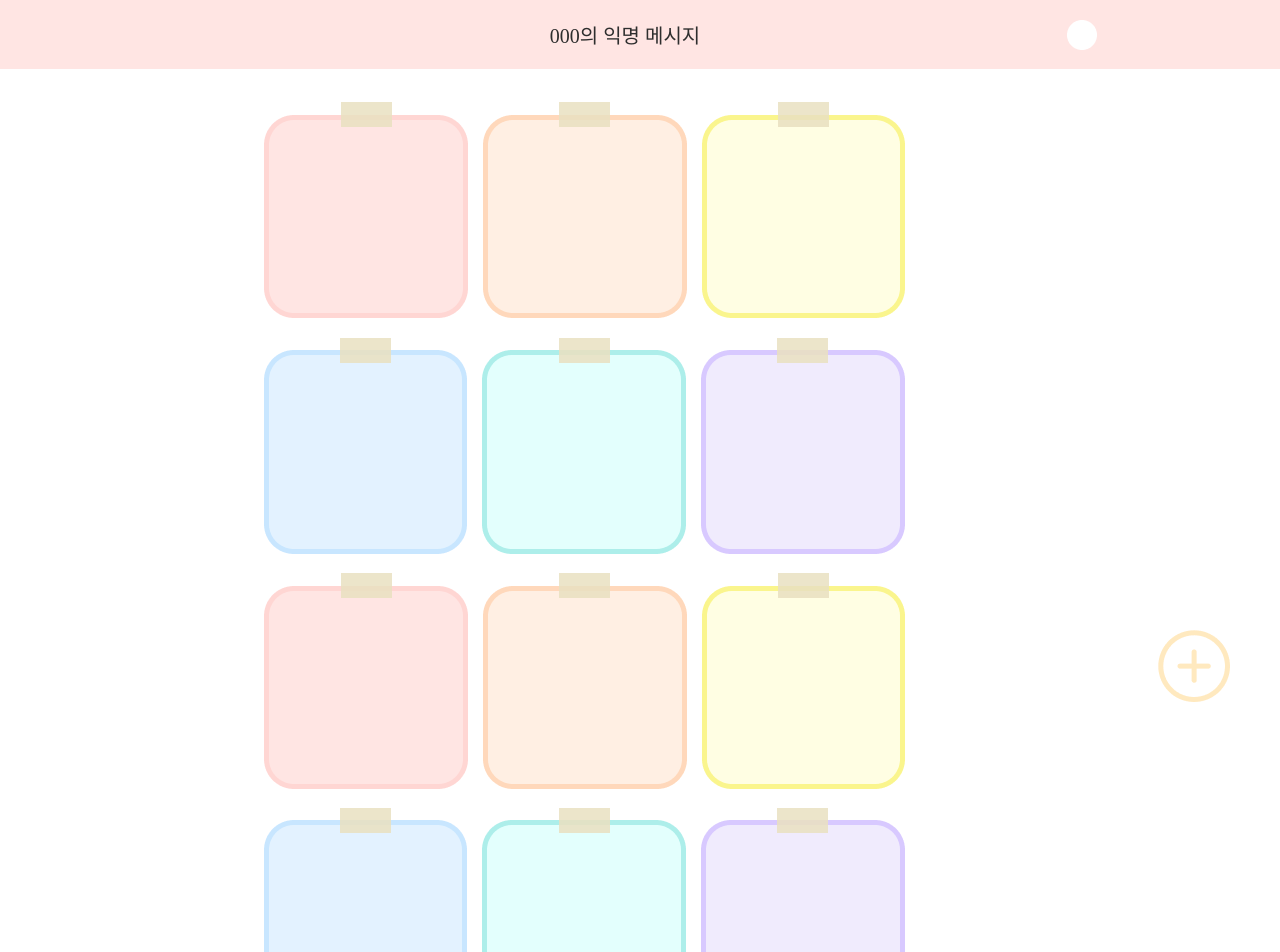
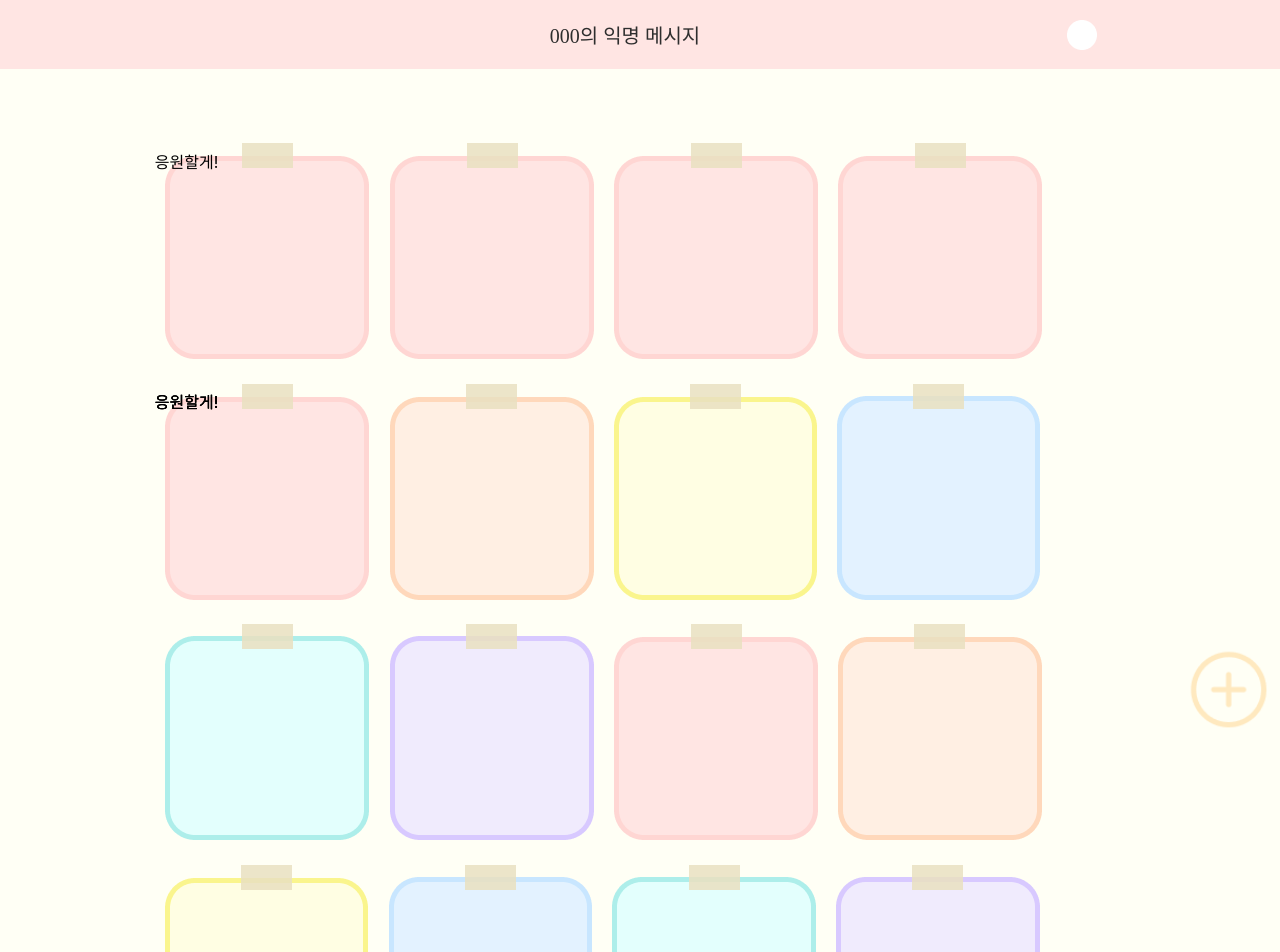
Before and after one commit to Z0ro0/CheerUP, a React (Create React App) app: page / in a window 1280 px wide. Shown: the top 952 px of the page. Built offline with nearby package versions, Linux system fonts and the light colour scheme; a web font is replaced by a local one.

Commit message:
포스트잇 간격 수정, 글쓰기 버튼 고정, p 태그 겹치는 오류 수정 필요

```diff
--- a/src/App.css
+++ b/src/App.css
@@ -4,47 +4,6 @@
   font-weight: normal;
   font-style: normal;
 }
-
-.App {
-  text-align: center;
-}
-
-.App-logo {
-  height: 40vmin;
-  pointer-events: none;
-}
-
-@media (prefers-reduced-motion: no-preference) {
-  .App-logo {
-    animation: App-logo-spin infinite 20s linear;
-  }
-}
-
-.App-header {
-  background-color: #282c34;
-  min-height: 100vh;
-  display: flex;
-  flex-direction: column;
-  align-items: center;
-  justify-content: center;
-  font-size: calc(10px + 2vmin);
-  color: white;
-}
-
-.App-link {
-  color: #61dafb;
-}
-
-@keyframes App-logo-spin {
-  from {
-    transform: rotate(0deg);
-  }
-  to {
-    transform: rotate(360deg);
-  }
-}
-
-
 
 
 #container{
@@ -68,26 +27,37 @@
   height: 30px;
 }
 
+
 #post-add-container{
   position: relative;
   display: flex;
-  justify-content: end;
+  justify-content: center;
 }
 
 #post-container{
-  margin-left: 20%;
-  margin-right: 20%;
-  margin-top: 2%;
+  width: 80%;
+  margin-left: 12%;
+  margin-top: 5%;
+}
+.post{
+  display: flex;
+  display: inline;
+  align-items: center;
+  justify-items: center;
+  position: relative;
+}
+.post-text{
   position: absolute;
 }
-.post{
+.post-img{
   padding: 1%;
 }
 
 
 #add-button{
   position: absolute;
-  position: fixed;
-  margin-top: 550px;
-  margin-right: 3%;
+  position:sticky;
+  top: 80%;
+  width: 100px;
+  height: 100px;
 }
--- a/src/Main.js
+++ b/src/Main.js
@@ -10,26 +10,42 @@ function App() {
       </div>
       <div id="post-add-container">
         <div id="post-container">
-            <img class="post" src="./img/post1.png"/>
-            <img class="post" src="./img/post2.png"/>
-            <img class="post" src="./img/post3.png"/>
-            <img class="post" src="./img/post4.png"/>
-            <img class="post" src="./img/post5.png"/>
-            <img class="post" src="./img/post6.png"/>
-            <img class="post" src="./img/post1.png"/>
-            <img class="post" src="./img/post2.png"/>
-            <img class="post" src="./img/post3.png"/>
-            <img class="post" src="./img/post4.png"/>
-            <img class="post" src="./img/post5.png"/>
-            <img class="post" src="./img/post6.png"/>
-            <img class="post" src="./img/post1.png"/>
-            <img class="post" src="./img/post2.png"/>
-            <img class="post" src="./img/post3.png"/>
-            <img class="post" src="./img/post4.png"/>
-            <img class="post" src="./img/post5.png"/>
-            <img class="post" src="./img/post6.png"/>
-            <img class="post" src="./img/post5.png"/>
-            <img class="post" src="./img/post6.png"/>
+          <div class="post">
+            <p class="post-text">응원할게!</p>
+            <img class="post-img" src="./img/post1.png"/>
+          </div>
+          <div class="post">
+            <p class="post-text">응원할게!</p>
+            <img class="post-img" src="./img/post1.png"/>
+          </div>
+          <div class="post">
+            <p class="post-text">응원할게!</p>
+            <img class="post-img" src="./img/post1.png"/>
+          </div>
+          <div class="post">
+            <p class="post-text">응원할게!</p>
+            <img class="post-img" src="./img/post1.png"/>
+          </div>
+            <img class="post-img" src="./img/post1.png"/>
+            <img class="post-img" src="./img/post2.png"/>
+            <img class="post-img" src="./img/post3.png"/>
+            <img class="post-img" src="./img/post4.png"/>
+            <img class="post-img" src="./img/post5.png"/>
+            <img class="post-img" src="./img/post6.png"/>
+            <img class="post-img" src="./img/post1.png"/>
+            <img class="post-img" src="./img/post2.png"/>
+            <img class="post-img" src="./img/post3.png"/>
+            <img class="post-img" src="./img/post4.png"/>
+            <img class="post-img" src="./img/post5.png"/>
+            <img class="post-img" src="./img/post6.png"/>
+            <img class="post-img" src="./img/post1.png"/>
+            <img class="post-img" src="./img/post2.png"/>
+            <img class="post-img" src="./img/post3.png"/>
+            <img class="post-img" src="./img/post4.png"/>
+            <img class="post-img" src="./img/post5.png"/>
+            <img class="post-img" src="./img/post6.png"/>
+            <img class="post-img" src="./img/post5.png"/>
+            <img class="post-img" src="./img/post6.png"/>
           </div>
           <img src="./img/add.png" id="add-button"/>
       </div>
```
